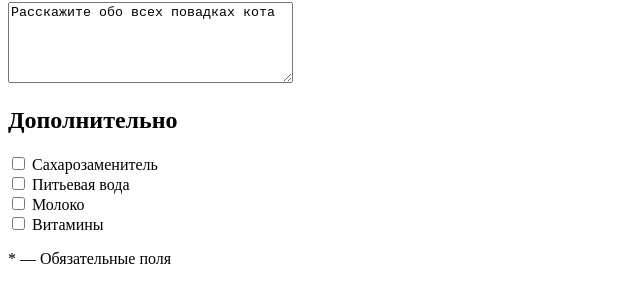
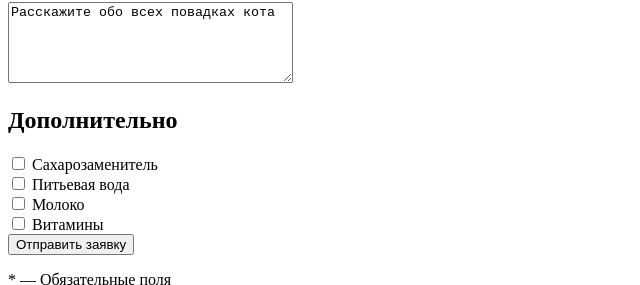
Before and after one commit to StasCyber/1315435-cat-energy-19, a website: page source/form.html in a window 1280 px wide. Shown: the part 666-951 px from the top of the page, without its empty margins (0-640 px from the left). Drawn offline with Linux system fonts and the light colour scheme.

Commit message:
Добавил кнопку отправить заявку

```diff
--- a/source/form.html
+++ b/source/form.html
@@ -109,8 +109,9 @@
               <input class="additional-section__input" id="vitamins" type="checkbox" name="Витамины">
               <label class="additional-section__label" for="vitamins">Витамины</label>
             </div>
+          </div>
 
-          </div>
+          <button class="button" type="submit">Отправить заявку</button>
 
         </form>
         <p class="form__footnote">* — Обязательные поля</p>
```
